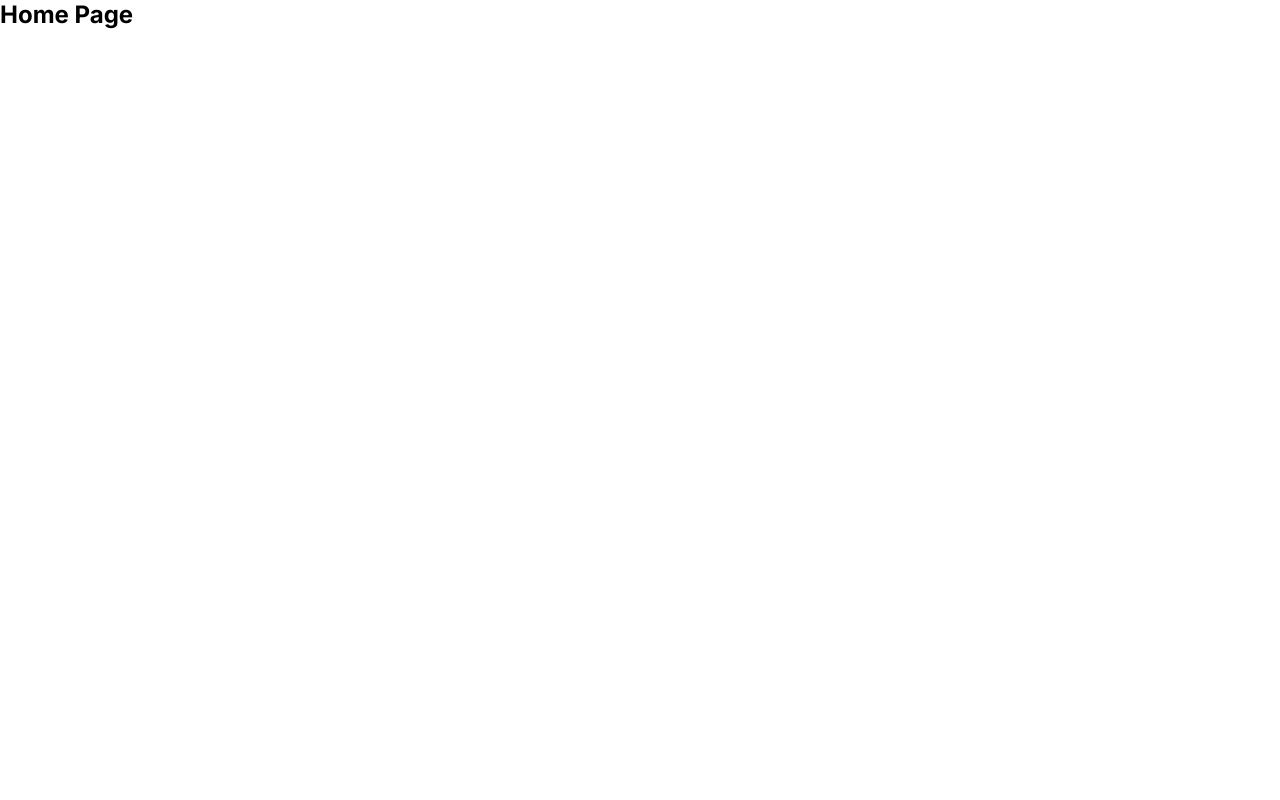
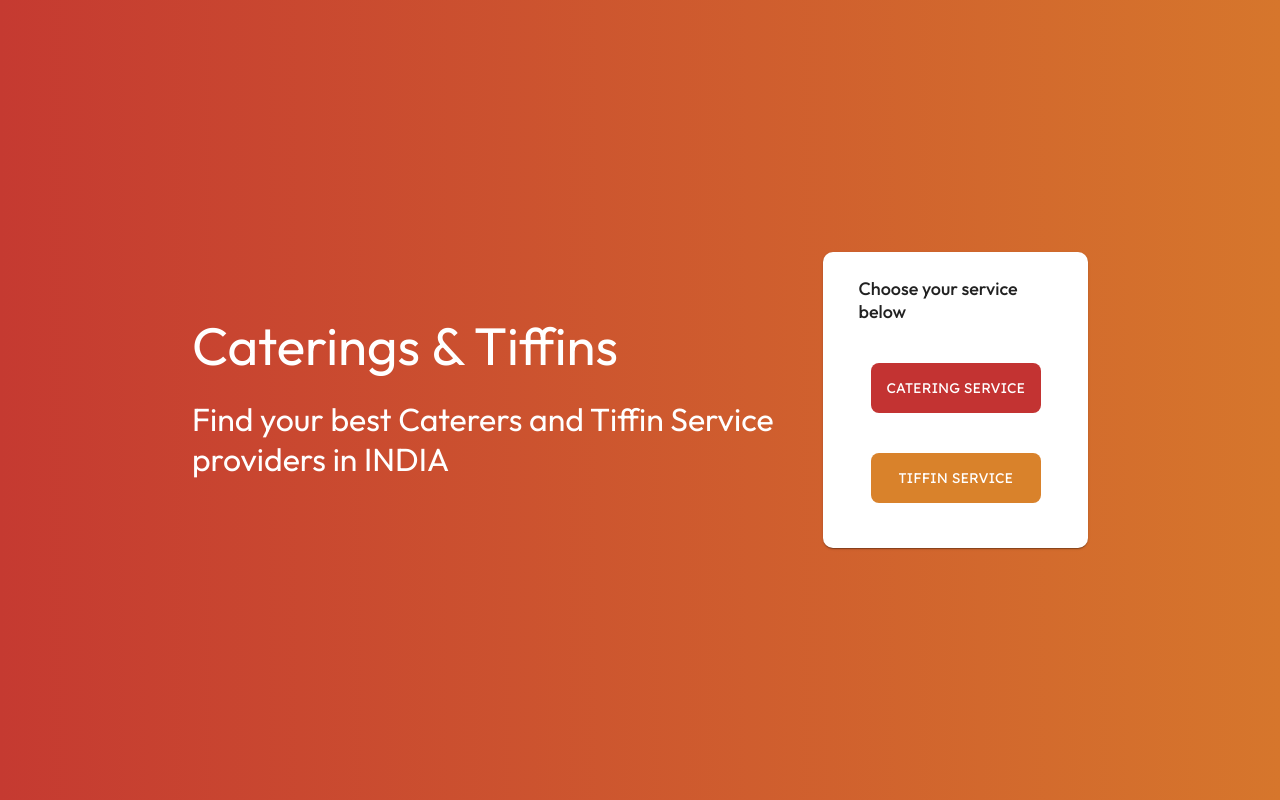
Before and after one commit to prasankumar26/catering-v2, a Next.js app: page / in a window 1280 px wide. Built offline with nearby package versions, Linux system fonts and the light colour scheme.

Commit message:
landing page

```diff
--- a/app/globals.css
+++ b/app/globals.css
@@ -577,6 +577,87 @@ body {
 
 /* Footer end */
 
+/* landing page start  */
+.landing-bg {
+  background-image: linear-gradient(to right, #C53A31, #D6762C);
+  height: 100vh;
+}
+
+.landing-heading {
+  font-size: 3.3rem;
+  color: #fff;
+  margin-top: 20px;
+  font-family: "Outfit", sans-serif;
+  font-weight: 400;
+}
+
+.landing-para {
+  font-size: 32px;
+  color: #fff;
+  margin-top: 20px;
+  font-family: "Outfit", sans-serif;
+  font-weight: 400;
+}
+
+.service-text {
+  font-size: 18px;
+  font-weight: 500;
+  font-family: "Outfit", sans-serif;
+}
+
+.landing-btn-one {
+  padding: 16px 0px;
+  border-radius: 8px;
+  text-align: center;
+  width: 170px;
+  background-color: #c33332;
+  font-family: "Readex Pro", sans-serif;
+  font-weight: 400;
+  text-transform: uppercase !important;
+  color: #ffffff;
+  font-size: 14px !important;
+  text-decoration: none;
+}
+
+.landing-btn-one:hover {
+  background-color: #c33332;
+}
+
+.landing-btn-two {
+  padding: 16px 0px;
+  border-radius: 8px;
+  text-align: center;
+  width: 170px;
+  background-color: #D9822B;
+  font-family: "Readex Pro", sans-serif;
+  font-weight: 400;
+  text-transform: uppercase !important;
+  color: #ffffff;
+  font-size: 14px !important;
+  text-decoration: none;
+}
+
+.landing-btn-two:hover {
+  background-color: #D9822B;
+}
+
+.landing-mobile {
+  margin-bottom: 30px;
+}
+
+.landing-container {
+  width: 70%;
+  margin: 0px auto;
+}
+
+.h-100{
+  height: 100% !important;
+}
+
+.landing-left{
+  width: 70%;
+}
+/* landing page end  */
 
 
 /* media quories start */
@@ -590,4 +671,15 @@ body {
   }
 }
 
+@media only screen and (max-width: 900px) {
+  .landing-para{
+    font-size: 28px;
+  }
+  .landing-heading{
+    font-size: 2rem;
+  }
+  .landing-left{
+    width: 100%;
+  }
+}
 /* media quories end */
--- a/app/page.js
+++ b/app/page.js
@@ -1,5 +1,72 @@
+import Box from '@mui/material/Box';
+import Container from '@mui/material/Container';
+import Grid from '@mui/material/Grid';
+import Card from '@mui/material/Card';
+import CardContent from '@mui/material/CardContent';
+import Stack from '@mui/material/Stack';
+import Link from 'next/link'
+
 export default function Home() {
   return (
-   <h2>Home Page</h2>
+    <>
+      {/* <section className='landing-bg h-100'>
+        <div className="landing-container h-100">
+          <Box sx={{ flexGrow: 1 }} className="h-100">
+            <Grid container spacing={2} className="h-100">
+              <Grid item xs={12} lg={8} className="h-100">
+                <Stack direction="row" alignItems="center" flexDirection="column" justifyContent="center" className="h-100">
+                  <div className='landing-mobile'>
+                    <h1 className='landing-heading'>Caterings & Tiffins</h1>
+                    <h4 className='landing-para'>Find your best Caterers and Tiffin Service providers in INDIA</h4>
+                  </div>
+                </Stack>
+              </Grid>
+              <Grid item xs={12} lg={4} className="h-100">
+              <Stack className="h-100" direction="row" alignItems={{ xs: 'center', sm: 'center', lg: 'end' }}  flexDirection="column" justifyContent="center" sx={{marginBottom: '10px'}}>
+                <Card  style={{padding: '10px 15px', borderRadius: '10px'}}>
+                  <CardContent style={{marginTop: '30px'}}>
+                    <h2 className='service-text'>Choose your service below</h2>
+                  </CardContent>
+                  <Stack direction="row" alignItems="center" justifyContent="center" sx={{margin: '40px 0px'}}>
+                  <Link href="/catering" variant="contained" className='landing-btn-one'>Catering Service</Link>
+                  </Stack>
+                  <Stack direction="row" alignItems="center" justifyContent="center" sx={{margin: '50px 0px 40px 0px', paddingBottom: '20px'}}>
+                  <Link href="/tiffin" variant="contained" className='landing-btn-two'>Tiffin Service</Link>
+                  </Stack>
+                </Card>
+                </Stack>
+              </Grid>
+            </Grid>
+          </Box>
+        </div>
+      </section> */}
+
+      <section className='landing-bg'>
+        <div className="landing-container h-100">
+          <Stack direction={{ xs: 'column', sm: 'column', md:"row", lg: 'row' }} alignItems="center" justifyContent="center" className='h-100' spacing={5}>
+            <Stack direction="row" alignItems="center" flexDirection="column" justifyContent="center" className='landing-left'>
+              <div className='landing-mobile'>
+                <h1 className='landing-heading'>Caterings & Tiffins</h1>
+                <h4 className='landing-para'>Find your best Caterers and Tiffin Service providers in INDIA</h4>
+              </div>
+            </Stack>
+
+            <Stack className='landing-right' direction="row" alignItems={{ xs: 'center', sm: 'center', lg: 'end' }} flexDirection="column" justifyContent="center" sx={{ marginBottom: '10px' }}>
+              <Card style={{ padding: '15px 35px', borderRadius: '10px' }}>
+                <CardContent style={{ marginTop: '10px', padding: '0px' }}>
+                  <h2 className='service-text'>Choose your service below</h2>
+                </CardContent>
+                <Stack direction="row" alignItems="center" justifyContent="center" sx={{ margin: '40px 0px 10px 0px' }}>
+                  <Link href="/catering" variant="contained" className='landing-btn-one'>Catering Service</Link>
+                </Stack>
+                <Stack direction="row" alignItems="center" justifyContent="center" sx={{ margin: '40px 0px 10px 0px', paddingBottom: '20px' }}>
+                  <Link href="/tiffin" variant="contained" className='landing-btn-two'>Tiffin Service</Link>
+                </Stack>
+              </Card>
+            </Stack>
+          </Stack>
+        </div>
+      </section>
+    </>
   );
 }
```
